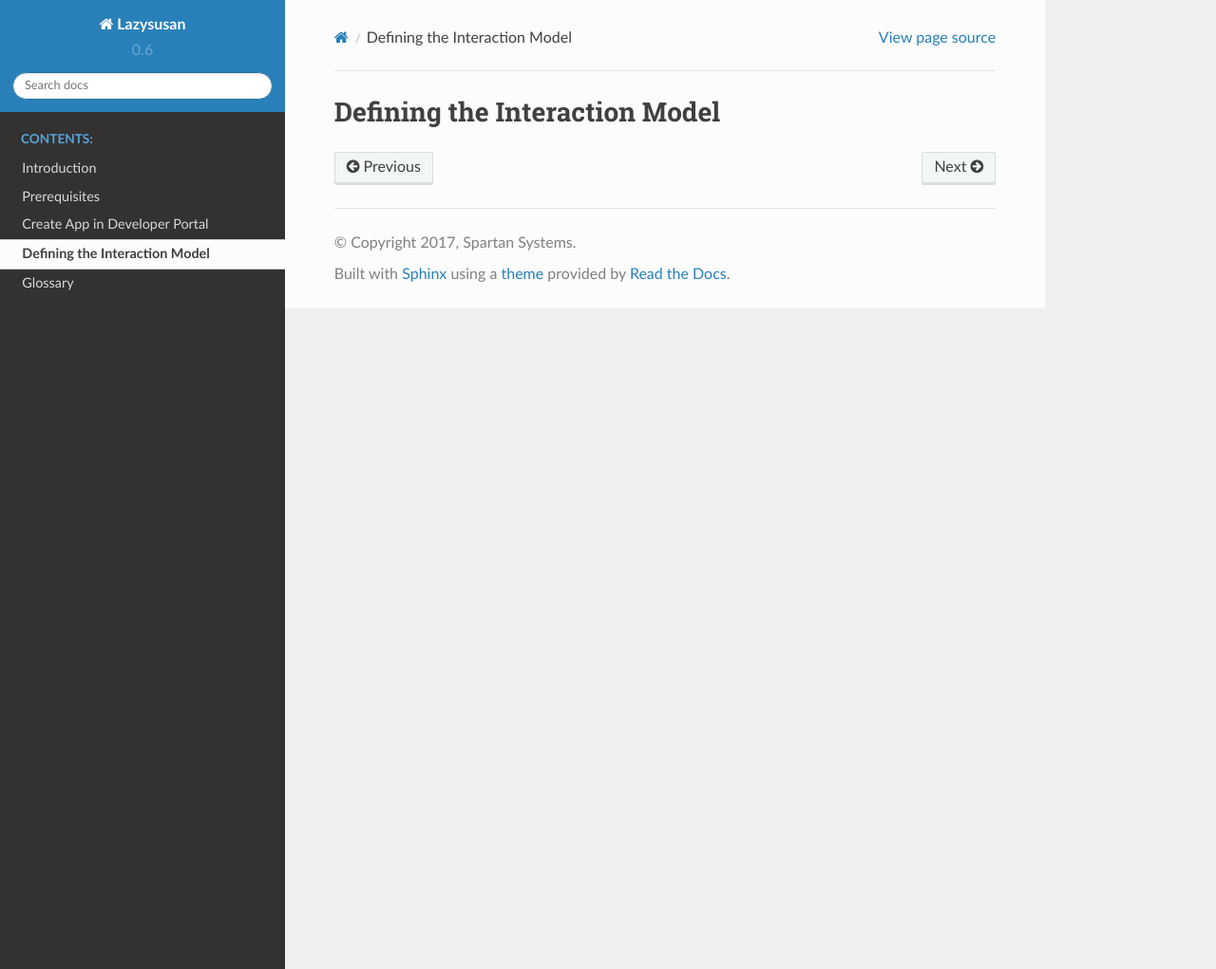
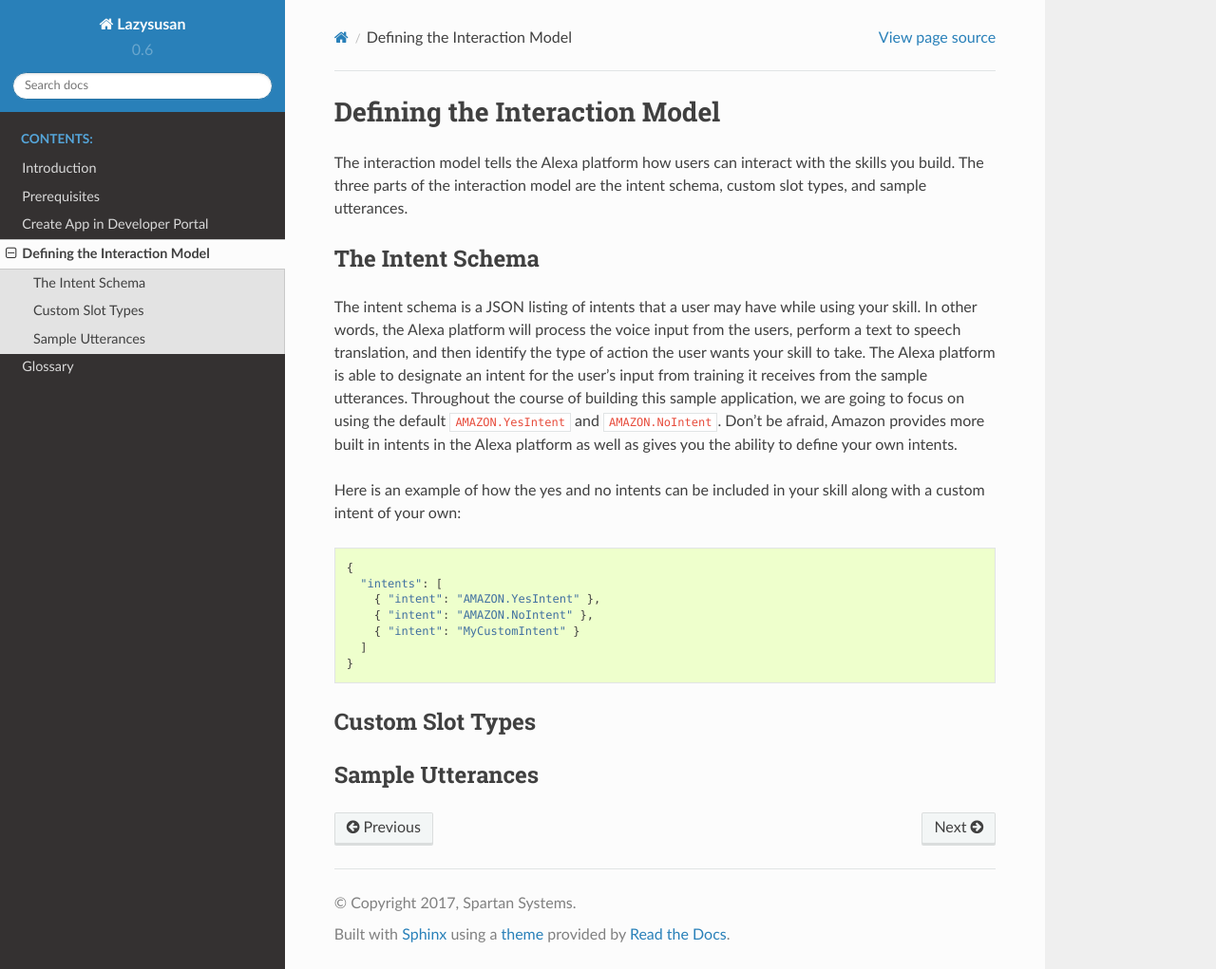
Before and after one commit to verypossible/lazysusan, a Sphinx documentation site: the page built from docs/interaction_model.rst, in a window 1280 px wide and 1021 px high. Shown: the whole window at 95% size. Built offline with Sphinx 7.4.7 and the Read the Docs theme 2.0.0, drawn with Linux system fonts in a browser that asks for light colours.

Commit message:
Discuss Interaction Model

```diff
--- a/docs/interaction_model.rst
+++ b/docs/interaction_model.rst
@@ -3,3 +3,41 @@
 =================================
 Defining the Interaction Model
 =================================
+
+The interaction model tells the Alexa platform how users can interact with the
+skills you build. The three parts of the interaction model are the intent
+schema, custom slot types, and sample utterances.
+
+
+The Intent Schema
+=================
+
+The intent schema is a JSON listing of intents that a user may have while using
+your skill. In other words, the Alexa platform will process the voice input from
+the users, perform a text to speech translation, and then identify the type of
+action the user wants your skill to take. The Alexa platform is able to
+designate an intent for the user's input from training it receives from the
+sample utterances. Throughout the course of building this sample application, we
+are going to focus on using the default ``AMAZON.YesIntent`` and
+``AMAZON.NoIntent``. Don't be afraid, Amazon provides more built in intents in
+the Alexa platform as well as gives you the ability to define your own intents.
+
+Here is an example of how the yes and no intents can be included in your skill
+along with a custom intent of your own:
+
+::
+
+  {
+    "intents": [
+      { "intent": "AMAZON.YesIntent" },
+      { "intent": "AMAZON.NoIntent" },
+      { "intent": "MyCustomIntent" }
+    ]
+  }
+
+
+Custom Slot Types
+=================
+
+Sample Utterances
+=================
```
